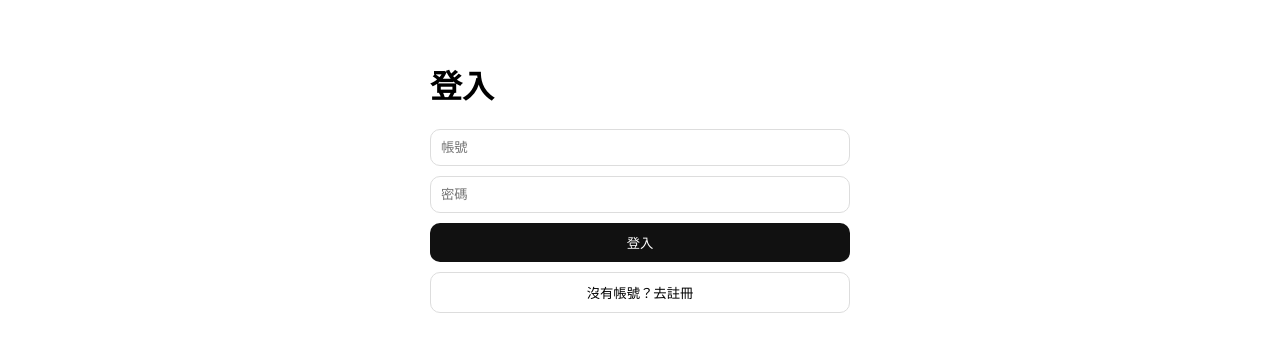
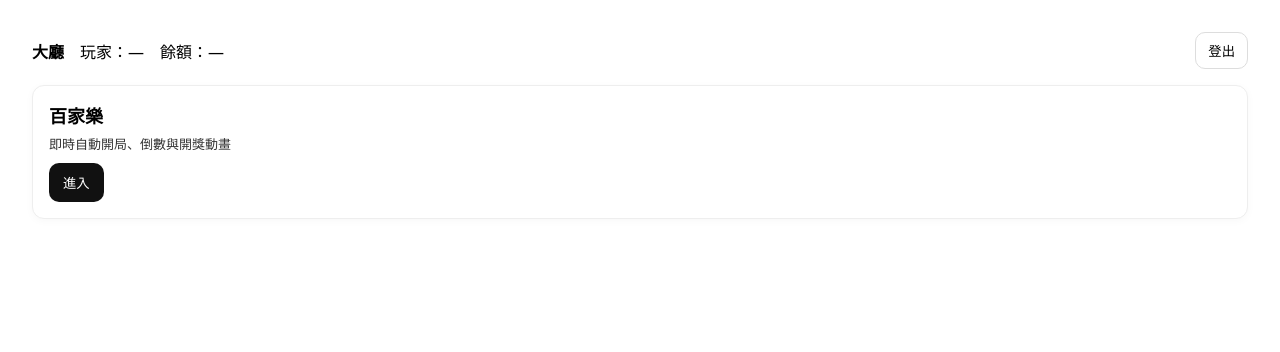
Before and after one commit to Meziyilu/casino-frontend, a React (Vite) app: page / in a window 1280 px wide. Before the commit this address led to /auth. Shown: the top 352 px of the page. Built offline with nearby package versions, Linux system fonts and the light colour scheme; no server answers; sample sign-in values are in the browser's storage.

Commit message:
Update Lobby.jsx

```diff
--- a/src/pages/Lobby.jsx
+++ b/src/pages/Lobby.jsx
@@ -6,30 +6,35 @@ export default function Lobby() {
   const nav = useNavigate();
   const token = localStorage.getItem("token") || "";
   const [me, setMe] = useState(null);
-  const [bal, setBal] = useState(0);
+  const [bal, setBal] = useState(null);
 
   useEffect(() => {
     (async () => {
-      try {
-        const m = await get("/me", token);
-        setMe(m);
-        const b = await get("/balance", token);
-        setBal(b.balance);
-      } catch (e) {
-        localStorage.removeItem("token");
-        nav("/auth");
-      }
+      try { setMe(await get("/me", token)); } catch {}
+      try { const b = await get("/balance", token); setBal(b.balance); } catch {}
     })();
   }, []);
 
+  function logout() { localStorage.removeItem("token"); nav("/auth"); }
+
   return (
-    <main style={{ padding: 24, fontFamily:"ui-sans-serif,system-ui" }}>
-      <h1>遊戲大廳</h1>
-      <div>玩家：{me?.username} {me?.is_admin && <b style={{marginLeft:6}}>（ADMIN）</b>}</div>
-      <div style={{margin:"8px 0 16px"}}>餘額：{bal}</div>
+    <main style={{ padding: 24, fontFamily: "ui-sans-serif, system-ui" }}>
+      <header style={{ display:"flex", justifyContent:"space-between", alignItems:"center", marginBottom: 16 }}>
+        <div><b>大廳</b>　玩家：{me?.username ?? "—"}　餘額：{bal ?? "—"}</div>
+        <button onClick={logout} style={btn}>登出</button>
+      </header>
 
-      <button onClick={()=> nav("/game/baccarat")} style={btn}>百家樂</button>
+      <section style={{ display:"grid", gridTemplateColumns:"repeat(auto-fit, minmax(220px, 1fr))", gap:16 }}>
+        <div style={card}>
+          <div style={{ fontSize:18, fontWeight:700, marginBottom:6 }}>百家樂</div>
+          <div style={{ fontSize:13, opacity:0.8, marginBottom:10 }}>即時自動開局、倒數與開獎動畫</div>
+          <button onClick={()=>nav("/game/baccarat")} style={btnPrimary}>進入</button>
+        </div>
+      </section>
     </main>
   );
 }
-const btn={ padding:"14px 18px", background:"#111", color:"#fff", border:"none", borderRadius:12, cursor:"pointer" };
+
+const btn = { padding:"8px 12px", border:"1px solid #ddd", background:"transparent", borderRadius:10, cursor:"pointer" };
+const btnPrimary = { padding:"10px 14px", background:"#111", color:"#fff", border:"none", borderRadius:10, cursor:"pointer" };
+const card = { border:"1px solid #eee", borderRadius:12, padding:16, background:"#fff", boxShadow:"0 2px 8px rgba(0,0,0,.03)" };
```
